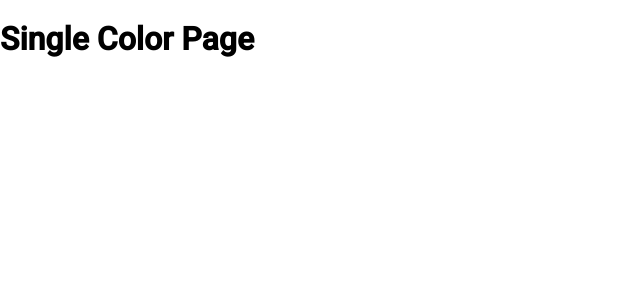
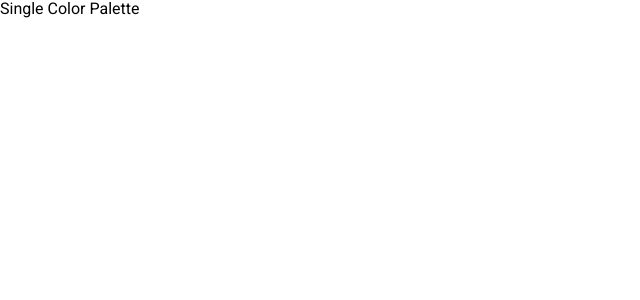
Before and after one commit to ChaoTzuJung/react-color-picker, a React app: page /palette/flat-ui-colors-american/americanriver in a window 1280 px wide. Shown: the top 300 px of the page, without its empty margins (0-640 px from the left). Built offline with nearby package versions, Linux system fonts and the light colour scheme.

Commit message:
fix: Add link to more button and init SingleColorPalette component

```diff
--- a/src/App.js
+++ b/src/App.js
@@ -1,9 +1,11 @@
 import React, { Component } from 'react';
 import { Route, Switch } from 'react-router-dom';
+import colorsConfig from 'utils/colorsConfig';
+import generatePalette from 'utils/colorHelper';
+
 import Palette from 'components/molecules/Palette';
 import PaletteList from 'components/molecules/PaletteList';
-import colorsConfig from 'utils/colorsConfig';
-import generatePalette from 'utils/colorHelper';
+import SingleColorPalette from 'components/molecules/SingleColorPalette';
 
 
 class App extends Component {
@@ -15,13 +17,20 @@
   render() {
     return (
       <Switch>
-        <Route exact path="/" render={routeProps => <PaletteList palettes={colorsConfig} {...routeProps} />} />
+        <Route
+          exact path="/"
+          render={routeProps => <PaletteList palettes={colorsConfig} {...routeProps} />}
+        />
         <Route
           exact
           path="/palette/:id"
           render={routeProps => <Palette palette={generatePalette(this.findPalette(routeProps.match.params.id))} />}
         />
-        <Route exact path="/palette/:paletteId/:colorId" render={() => <h1>Single Color Page</h1>} />
+        <Route
+          exact
+          path="/palette/:paletteId/:colorId"
+          render={() => <SingleColorPalette />}
+        />
       </Switch>
     )
   }
--- a/src/components/atoms/ColorBox/index.js
+++ b/src/components/atoms/ColorBox/index.js
@@ -1,4 +1,5 @@
 import React, { Component } from 'react';
+import PropTypes from 'prop-types';
 import { Link } from 'react-router-dom';
 import classnames from 'classnames';
 import { CopyToClipboard } from 'react-copy-to-clipboard';
@@ -21,8 +22,8 @@
     }
 
     render() {
-        const { background, name } = this.props;
-        const { copied} = this.state;
+        const { background, name, moreUrl } = this.props;
+        const { copied } = this.state;
         return (
             <CopyToClipboard text={background} onCopy={this.onChangeCopy}>
                 <div
@@ -44,7 +45,7 @@
                         </div>
                         <button className={styles.copyButton}>Copy</button>
                     </div>
-                    <Link to="/" onClick={e => e.stopPropagation()}>
+                    <Link to={moreUrl} onClick={e => e.stopPropagation()}>
                         <span className={styles.seeMore}>More</span>
                     </Link>
                 </div>
@@ -53,7 +54,10 @@
     }
 }
 
-
-
+ColorBox.propTypes = {
+    background: PropTypes.string,
+    name: PropTypes.string,
+    moreUrl: PropTypes.string,
+};
 
 export default ColorBox;
--- a/src/components/molecules/Palette/index.js
+++ b/src/components/molecules/Palette/index.js
@@ -23,14 +23,19 @@
     }
 
     render() {
-        const { palette: { colors, paletteName, emoji } } = this.props;
+        const { palette: { colors, paletteName, emoji, id } } = this.props;
         const { level, format } = this.state;
         return (
             <div className={styles.palette}>
                 <Navbar level={level} changeLevel={this.changeLevel} selectFormat={this.changeFormat} />
                 <div className={styles.paletteColors}>
                     {colors[level].map(color => (
-                        <ColorBox background={color[format]} name={color.name} key={color.id} />
+                        <ColorBox
+                            background={color[format]}
+                            name={color.name}
+                            key={color.id}
+                            moreUrl={`/palette/${id}/${color.id}`}
+                        />
                     ))}
                 </div>
                 <footer className={styles.paletteFooter}>
--- /dev/null
+++ b/src/components/molecules/SingleColorPalette/index.js
@@ -0,0 +1,13 @@
+import React, { Component } from 'react';
+
+class SingleColorPalette extends Component {
+    render() {
+        return (
+            <div>
+                Single Color Palette
+            </div>
+        );
+    }
+}
+
+export default SingleColorPalette;
```
